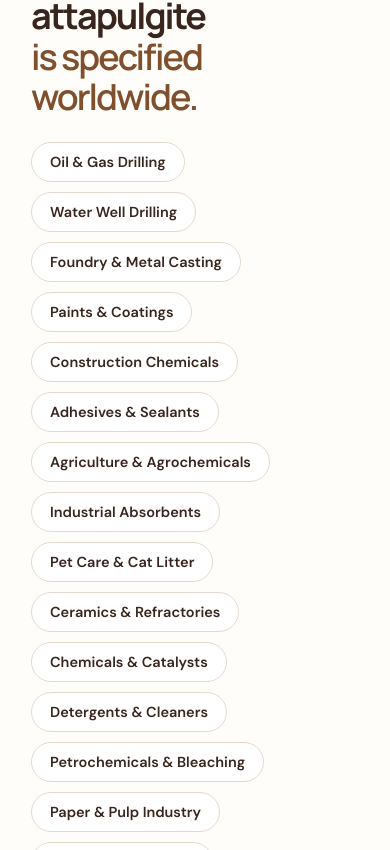
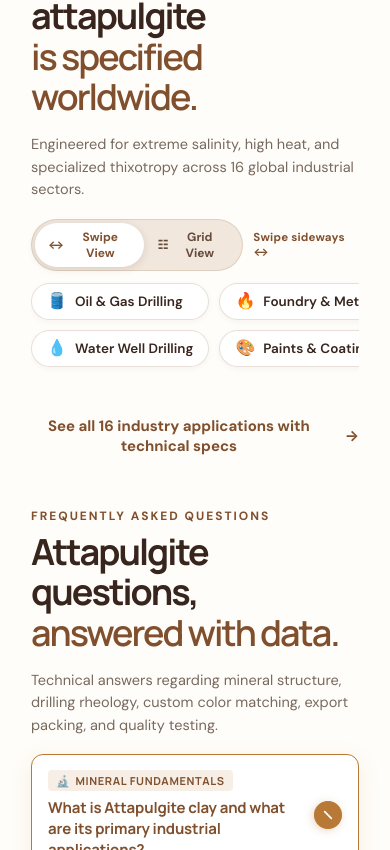
Before and after one commit to Dhavaldave121002/bentoclaytech, a React (Vite) app: page / in a window 390 px wide. Shown: the part 10854-11704 px from the top of the page. Built offline with nearby package versions, Linux system fonts and the light colour scheme.

Commit message:
feat(industries): eliminate mobile endless scrolling with interactive 2-row swipe carousel and compact grid toggle

```diff
--- a/src/pages/HomePage.jsx
+++ b/src/pages/HomePage.jsx
@@ -17,6 +17,7 @@ export default function HomePage() {
   const [filter, setFilter] = useState('all');
   const [selectedProduct, setSelectedProduct] = useState(null);
   const [loading, setLoading] = useState(false);
+  const [industryView, setIndustryView] = useState('scroll');
 
   // High-performance scroll reveal animation trigger
   useScrollReveal([filter, loading]);
@@ -224,19 +225,46 @@ export default function HomePage() {
                 <span>is specified worldwide.</span>
               </h2>
             </div>
+            <p>
+              Engineered for extreme salinity, high heat, and specialized thixotropy across 16 global industrial sectors.
+            </p>
           </div>
 
-          <div className="industries-pill-cloud">
+          {/* Mobile View Switcher & Swipe Hint */}
+          <div className="industry-mobile-controls">
+            <div className="industry-view-toggle" role="group" aria-label="Industries view mode">
+              <button
+                type="button"
+                className={`industry-toggle-btn ${industryView === 'scroll' ? 'active' : ''}`}
+                onClick={() => setIndustryView('scroll')}
+              >
+                <span>↔</span> Swipe View
+              </button>
+              <button
+                type="button"
+                className={`industry-toggle-btn ${industryView === 'grid' ? 'active' : ''}`}
+                onClick={() => setIndustryView('grid')}
+              >
+                <span>☷</span> Grid View
+              </button>
+            </div>
+            {industryView === 'scroll' && (
+              <span className="industry-swipe-tip">Swipe sideways ↔</span>
+            )}
+          </div>
+
+          <div className={`industries-pill-cloud mode-${industryView}`}>
             {industries.map((ind, i) => (
-              <Link key={i} to="/applications" className="industry-pill">
-                {ind.name}
+              <Link key={i} to="/applications" className="industry-pill" title={`${ind.name} - ${ind.shortDesc}`}>
+                <span className="industry-pill-icon" aria-hidden="true">{ind.icon}</span>
+                <span className="industry-pill-name">{ind.name}</span>
               </Link>
             ))}
           </div>
 
-          <div style={{ textAlign: 'center', marginTop: '48px' }}>
-            <Link className="text-link" to="/applications" style={{ display: 'inline-flex', fontSize: '16px', fontWeight: 'bold' }}>
-              See all industry applications <span style={{ marginLeft: '8px' }}>→</span>
+          <div style={{ textAlign: 'center', marginTop: '36px' }}>
+            <Link className="text-link" to="/applications" style={{ display: 'inline-flex', fontSize: '15px', fontWeight: 'bold' }}>
+              See all 16 industry applications with technical specs <span style={{ marginLeft: '8px' }}>→</span>
             </Link>
           </div>
         </div>
```
Also changed, not shown: src/index.css.
